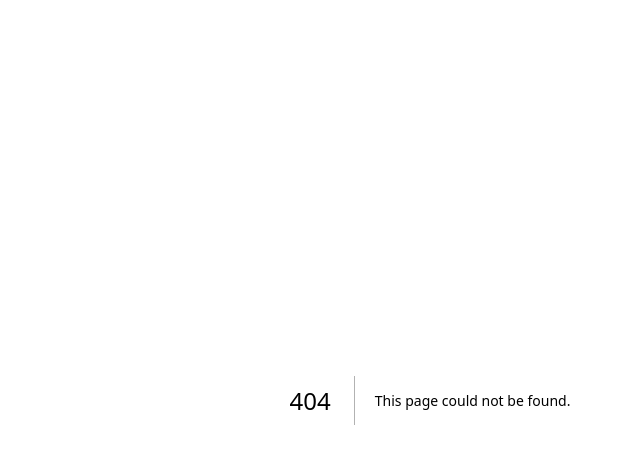
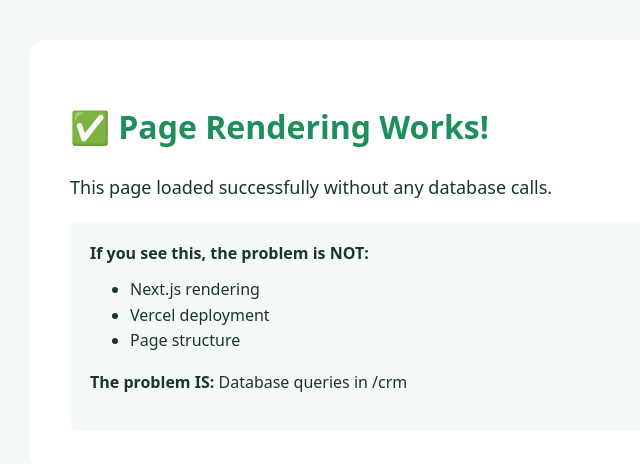
Before and after one commit to marketleveragingmedia-cmd/mlm-lead-crm, a Next.js app: page /test-simple in a window 1280 px wide. Before the commit this address had no page. Shown: the top 464 px of the page, without its empty margins (210-850 px from the left). Built offline with nearby package versions, Linux system fonts and the light colour scheme.

Commit message:
Add try/catch to calculateOpenRate and test-simple page for debugging

```diff
--- a/app/crm/page.tsx
+++ b/app/crm/page.tsx
@@ -61,6 +61,7 @@
 }
 
 async function calculateOpenRate() {
+  try {
     const leads = await prisma.lead.findMany({
       select: {
         emailsReceived: true,
@@ -73,6 +74,10 @@
 
     if (totalReceived === 0) return 0;
     return Math.round((totalOpened / totalReceived) * 100);
+  } catch (error) {
+    console.error('Error calculating open rate:', error);
+    return 0;
+  }
 }
 
 export default async function CRMDashboard() {
--- /dev/null
+++ b/app/test-simple/page.tsx
@@ -0,0 +1,43 @@
+export const dynamic = 'force-dynamic';
+
+export default async function SimpleTest() {
+  return (
+    <div style={{
+      minHeight: '100vh',
+      background: '#F6FAF7',
+      padding: '40px',
+      fontFamily: 'system-ui, sans-serif'
+    }}>
+      <div style={{
+        background: 'white',
+        padding: '40px',
+        borderRadius: '16px',
+        maxWidth: '800px',
+        margin: '0 auto'
+      }}>
+        <h1 style={{ color: '#1E8E5A', marginBottom: '20px' }}>
+          ✅ Page Rendering Works!
+        </h1>
+        <p style={{ fontSize: '18px', marginBottom: '20px' }}>
+          This page loaded successfully without any database calls.
+        </p>
+        <div style={{
+          background: '#F6FAF7',
+          padding: '20px',
+          borderRadius: '8px',
+          marginTop: '20px'
+        }}>
+          <strong>If you see this, the problem is NOT:</strong>
+          <ul style={{ marginTop: '10px' }}>
+            <li>Next.js rendering</li>
+            <li>Vercel deployment</li>
+            <li>Page structure</li>
+          </ul>
+          <p style={{ marginTop: '10px' }}>
+            <strong>The problem IS:</strong> Database queries in /crm
+          </p>
+        </div>
+      </div>
+    </div>
+  );
+}
```
Lines whose indentation alone changed are shown as unchanged.
